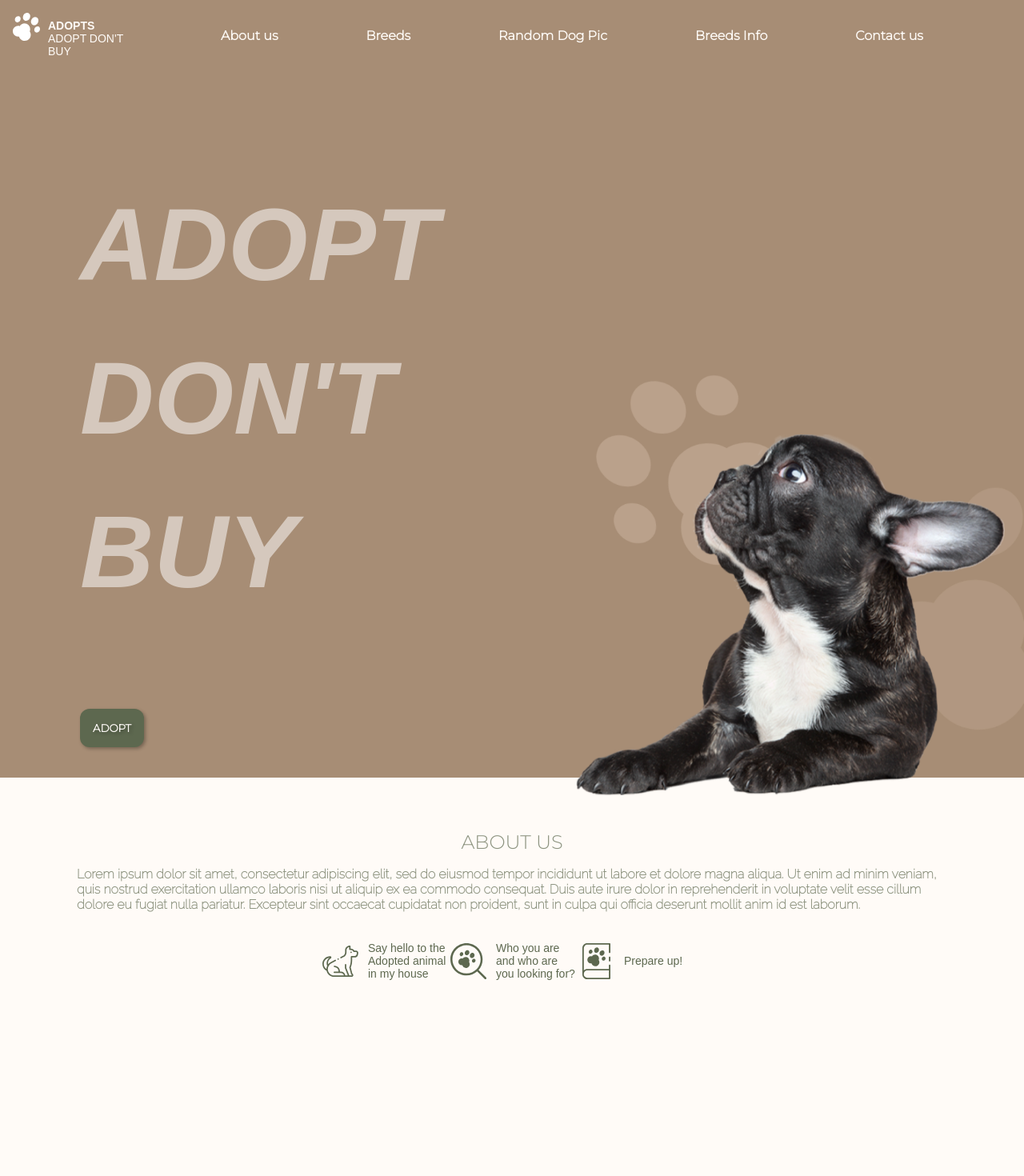
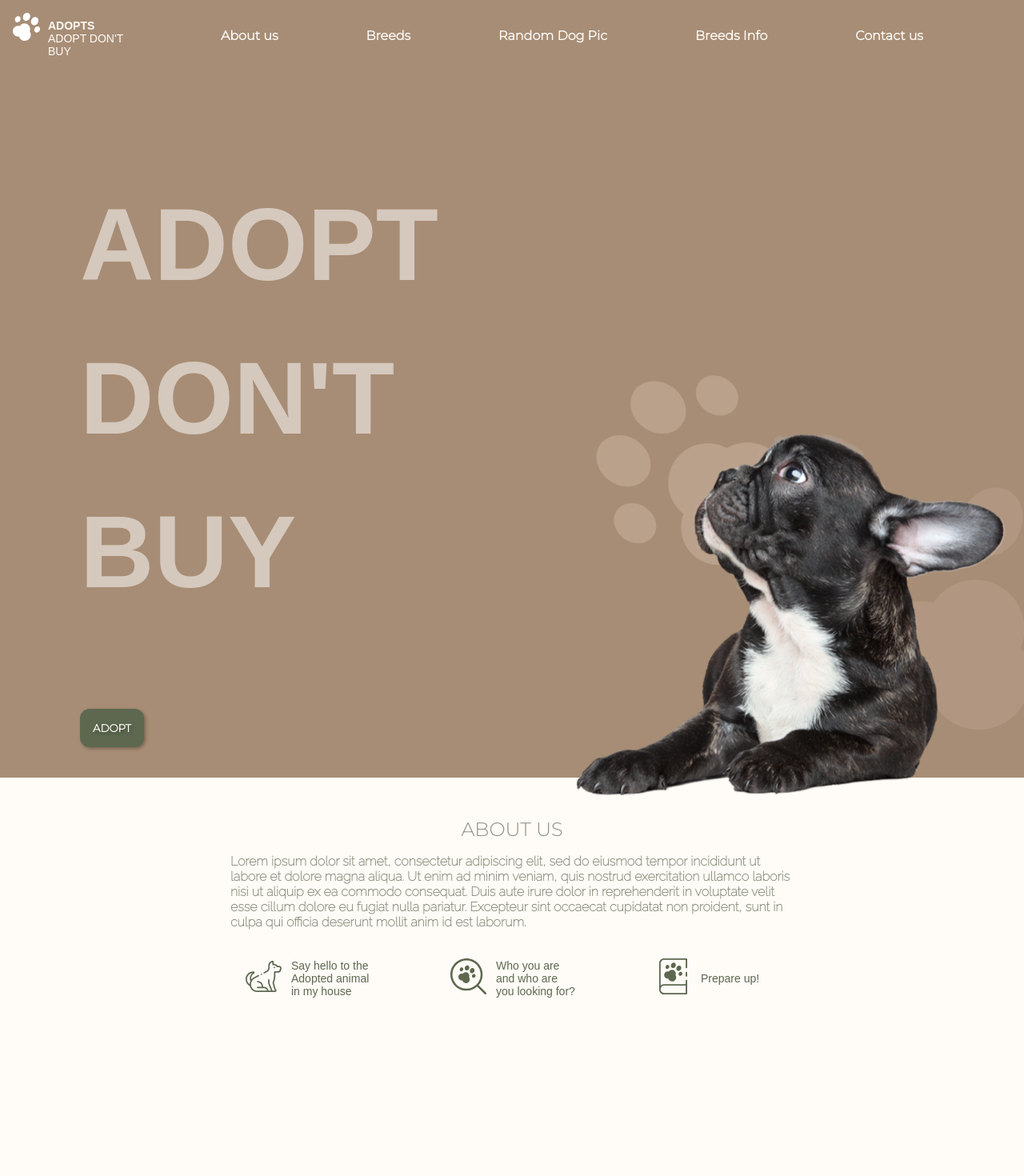
Before and after one commit to vladka-kl/dog-adopt-project, a React (Create React App) app: page / in a window 1280 px wide. Shown: the top 1470 px of the page at 80% size. Built offline with nearby package versions, Linux system fonts and the light colour scheme; no server answers.

Commit message:
styling of about us fixed, welcome text italics removed

```diff
--- a/src/App.css
+++ b/src/App.css
@@ -16,6 +16,7 @@
   margin: 0;
   box-sizing: border-box;
   font-family: var(--main-font);
+  scroll-behavior: smooth;
 }
 
 body {
@@ -23,8 +24,7 @@ body {
   width: 100vw;
   max-width: 100%;
   background-color: var(--main-color);
-    font-family: 'Montserrat-Thin', sans-serif;
-
+  font-family: "Montserrat-Thin", sans-serif;
 }
 
 /* ----- Restyling Elements of NPM Package for RandomDogSlider----- */
--- a/src/components/AboutUsInfo/AboutUsInfo.module.css
+++ b/src/components/AboutUsInfo/AboutUsInfo.module.css
@@ -1,14 +1,16 @@
 .aboutUs {
   display: flex;
   flex-direction: column;
-  align-items: center;
-  padding: var(--standard-padding);
+  padding: 0 20%;
   justify-content: center;
   color: rgba(93, 104, 79, 0.7);
   background-color: var(--main-color);
+  margin-top: 20px;
 }
 
 .aboutUs h2 {
+  display: flex;
+  justify-content: center;
   font-family: "Montserrat", sans-serif;
   font-weight: lighter;
 }
@@ -24,8 +26,9 @@
   background-color: #fffbf7;
   display: flex;
   justify-content: space-around;
-  flex-wrap: wrap;
+  /* flex-wrap: wrap; */
   margin-top: 20px;
+  row-gap: 10px;
 }
 
 .iconWrapper {
@@ -33,8 +36,9 @@
   width: 50px;
   height: 50px;
   display: flex;
-  justify-content: center;
-  align-items: center;
+  flex-wrap: wrap;
+  justify-content: space-around;
+  align-items: space-around;
 }
 
 .iconText {
@@ -57,7 +61,7 @@
 }
 
 @media screen and (min-width: 768px) {
-  .text {
-    padding: var(--standard-padding) 5rem;
-  }
+  /* .text {
+    padding: 0 74px 0 74px;
+  } */
 }
--- a/src/components/RandomDogSlider/RandomDogSlider.module.css
+++ b/src/components/RandomDogSlider/RandomDogSlider.module.css
@@ -6,7 +6,7 @@
   margin-left: auto;
   margin-right: auto;
   background-color: var(--main-color);
-  border-radius: 10%;
+  border-radius: 5%;
 }
 
 @media screen and (min-width: 768px) {
--- a/src/components/welcome/Welcome.jsx
+++ b/src/components/welcome/Welcome.jsx
@@ -1,21 +1,18 @@
-
-import React from 'react';
-import styles from './welcome.module.css';
-import mainDog from './dog.png';
+import React from "react";
+import styles from "./welcome.module.css";
+import mainDog from "./dog.png";
 
 const Welcome = () => {
   return (
     <section className={styles.containerBG}>
       <div className={styles.welcomeBox}>
         <h1 className={styles.title}>
-          <strong>
-            <em>ADOPT DON'T BUY</em>
-          </strong>
+          <strong>ADOPT DON'T BUY</strong>
         </h1>
         <button className={styles.adoptButton}>ADOPT</button>
       </div>
       <div className={styles.mainDog}>
-        <img className={styles.mainDogImg} src={mainDog} alt='' />
+        <img className={styles.mainDogImg} src={mainDog} alt="" />
       </div>
     </section>
   );
--- a/src/components/welcome/welcome.module.css
+++ b/src/components/welcome/welcome.module.css
@@ -44,7 +44,6 @@
 .mainDog {
   /* position: relative; */
   /* width: 50%; */
-
 }
 
 .mainDogImg {
```
Lines whose indentation alone changed are shown as unchanged.
